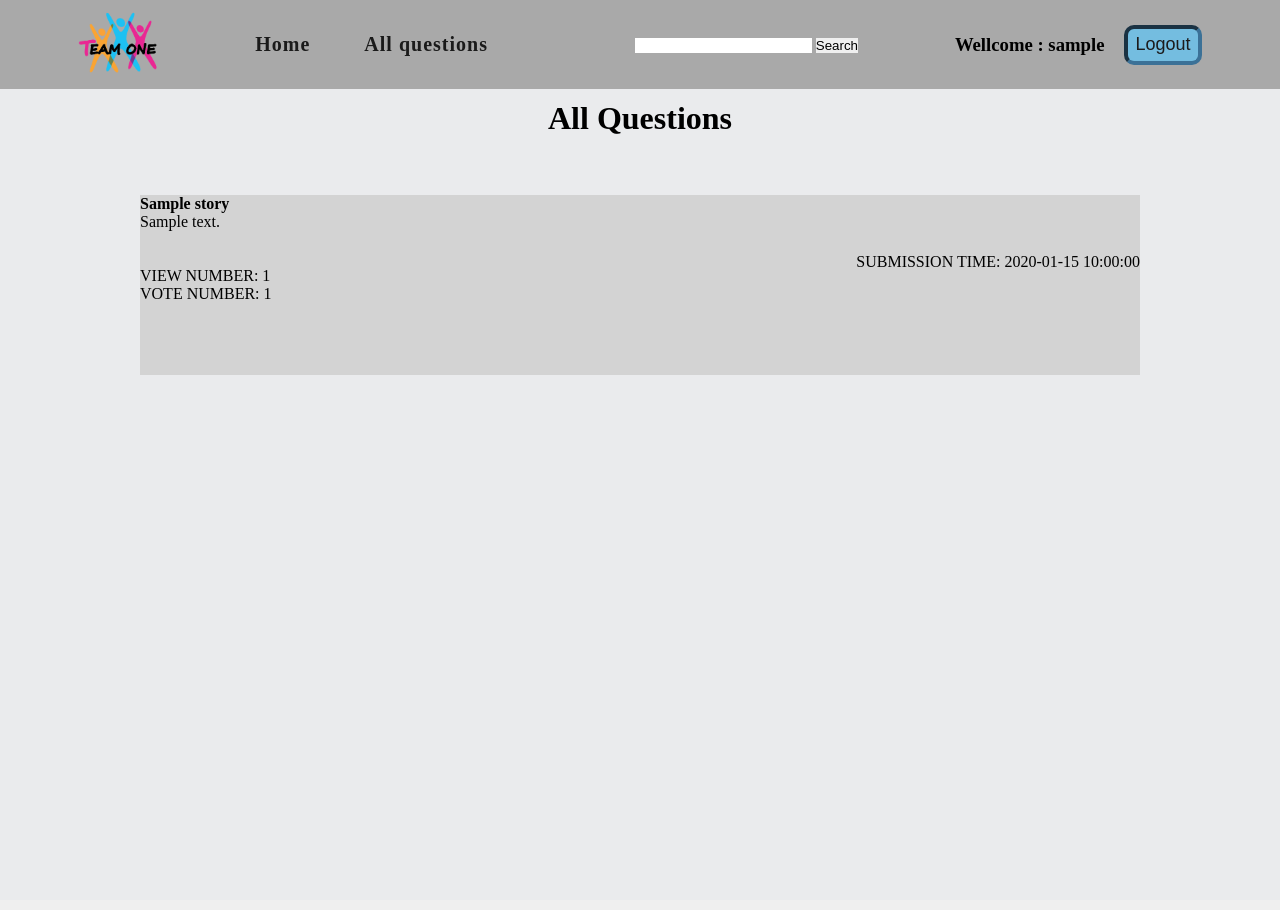
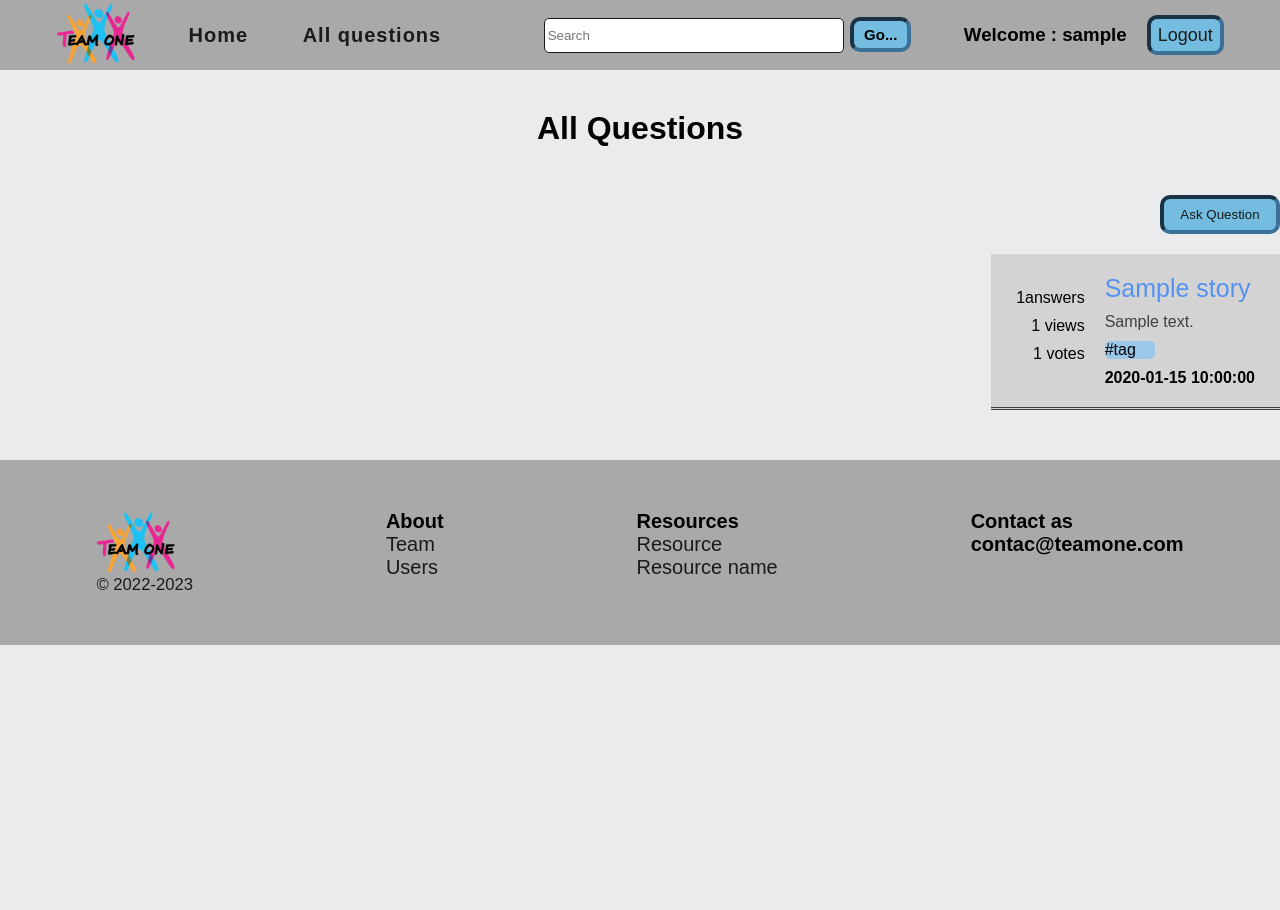
Before and after one commit to stelmaszczykadrian/Ask-Mate, a Flask app: template templates/questions.html in a window 1280 px wide. Before the commit the page ends 375 px from the top, so only its background shows below. Run offline with Flask 2, Linux system fonts and the light colour scheme; the template is opened without the code that fills it: most values are stand-ins (such as "Sample title", 1, 10 or a date in 2020).

Commit message:
refaktoring html, css, edit_questions,question,questions

```diff
--- a/static/style.css
+++ b/static/style.css
@@ -33,18 +33,14 @@
 html,
 body {
   height: 100%;
-  min-width: 320px;
-  margin: 0 auto;
 }
 
 body {
     background-color: #EAEBED;
+    font-family: "Arial";
 }
 
-body._lock {
-   overflow: hidden;
-   margin: 0 auto;
- }
+
 
 button {
     background-color: #74BDE0;
@@ -58,34 +54,111 @@ button:hover{
     border-radius: 10px 10px 10px 10px;
 }
 h1 {
-    margin-top: 100px;
+    margin-top: 110px;
     height:75px;
     text-align: center;
-    margin-bottom: 20px;
+    margin-bottom: 10px;
+}
+
+.wrapper {
+   min-height: 100%;
+   width: 100%;
+   margin: 0 auto;
+   overflow: hidden;
+   display: flex;
+   flex-direction: column;
+ }
+
+.title-question {
+    text-decoration: none;
+    color: rgb(84, 145, 243);
+    text-align: center;
+    font-size: 25px;
+    font-weight: 200;
+    margin-bottom: 30px;
+}
+
+.table-massage{
+   margin-top: 10px;
+   padding-right: 20px;
+   color: #414040;
+   width: 100%;
+}
+
+.container_iner{
+   display: flex;
+   flex-direction: column;
+   flex-wrap: nowrap;
+   align-items: flex-end;
+   margin-bottom: 160px;
+   max-width: 1300px;
+   margin: 0 auto;
 
 }
-.title-question {
-    text-decoration: none;
-    color: black;
-    text-align: center;
+
+.btn-ask-question{
+   display: flex;
+   flex-direction: column;
+   margin-bottom: 20px;
+   padding: 8px 10px;
+   width: 120px;
+   align-items: center;
+
 }
+
+.ask-question{
+   text-decoration: none;
+   color: #1a1a1a;
+}
+
 .all-table-question {
-    height: 180px;
-    width:1000px;
-    resize:both;
-    margin: auto;
+    display: flex;
+    height: 100%;
     background-color: lightgray;
+    padding: 20px 25px;
+    border-bottom:3px double #3e3e3e;
 }
+
 .all-table-question:hover {
-    height: 180px;
-    width:1000px;
+    height: 100%;
+    width:1300px;
     resize:both;
     margin: auto;
     background-color: darkgray;
 }
-.submission-time {
-    position: relative;
-    top: -50px;
+
+.all-table-question-iner{
+   display: flex;
+   flex-direction: column;
+}
+
+
+.all-table-question-item{
+   margin-right: 20px;
+   display: flex;
+   flex-direction: column;
+   align-items: flex-end;
+
+   justify-content: center;
+
+}
+
+.question-item{
+   margin-bottom: 10px;
+}
+
+.table-tags{
+   margin-top: 10px;
+   background-color: #9bc8e8;
+   max-width: 50px;
+   border-radius: 5px;
+}
+
+.submission-time{
+   margin-top: 10px;
+   display: flex;
+   font-weight: 700;
+   justify-content: flex-end;
 }
 
 .button-all-question {
@@ -93,22 +166,12 @@ h1 {
     color: black;
 }
 
-.wrapper {
-   width: 100%;
-   margin: 0 auto;
-   overflow: hidden;
-   display: -webkit-box;
-   display: -ms-flexbox;
-   display: flex;
-   -webkit-box-orient: vertical;
-   -webkit-box-direction: normal;
-       -ms-flex-direction: column;
-           flex-direction: column;
- }
+
 
 .nav_bar{
    position: fixed;
    width: 100%;
+   height: 70px;
    top: 0;
    left: 0;
    z-index: 50;
@@ -147,14 +210,16 @@ h1 {
 }
 
 .container {
+   margin: 0 auto;
    text-decoration:none;
    max-width: 1300px;
-   margin: 0 auto;
+   flex: 1 1 auto;
  }
 
  .image_main{
    max-width: 1300px;
  }
+
  .form-container{
    max-width: 500px;
    margin: 0 auto;
@@ -192,6 +257,26 @@ h1 {
    height: 40px;
  }
 
+.nav_bar_form_imput{
+   width: 300px;
+   height: 35px;
+   border:1px solid #1a1a1a;
+   border-radius: 5px;
+   margin-right: 2px;
+   padding: 3px;
+
+}
+
+.nav_bar_form_btn{
+   padding:5px 10px;
+   font-size: 15px;
+   font-weight: 700;
+}
+
+.footer{
+  flex: 0 0 auto;
+}
+
 .footer-content{
    margin-top: 50px;
    padding:50px 0px;
--- a/templates/main.html
+++ b/templates/main.html
@@ -15,8 +15,8 @@
          </ul>
        </div>
        <form class="nav_bar_form" action="/search" method="get">
-         <input type="text" name="search_phrase" id="search_phrase">
-         <input type="submit" value="Search">
+         <input class="nav_bar_form_imput" type="text" name="search_phrase" id="search_phrase" placeholder="Search">
+         <button class="nav_bar_form_btn" type="submit" >Go...</button>
        </form>
        {% if not logged_user %}
        <div class="nav_bar-btn">
@@ -25,21 +25,19 @@
        </div>
        {% else %}
        <div class="nav_bar-btn-alternative">
-       <h3>Wellcome : {{ logged_user.user_name }}</h3>
+       <h3>Welcome : {{ logged_user.user_name }}</h3>
        <button class="btn-nav_bar_alternative"><a class="btn-nav_bar" type="button" href="/main" role="button">Logout</a></button>
       </div>
       {% endif %}
    </div>
-
-
-
 {% block body %}
 <div class="wrapper">
-<div class="container">
-   <h1>WELCOME to the ASK MATE </h1>
-   <img class="image_main" src="/static/image/recursosprogramadores.png" alt="">
+   <div class="container">
+      <h1>WELCOME to the ASK MATE </h1>
+      <img class="image_main" src="/static/image/recursosprogramadores.png" alt="">
+   </div>
 
-</div>
+{% endblock %}
 <footer class="footer-content">
    <div class="col_01">
       <img class="mb-2" src="/static/image/logo_min-02.png" alt="" width="80" height="65">
@@ -65,7 +63,5 @@
     </div>
 </footer>
 </div>
-{% endblock %}
-
 </body>
 </html>
--- a/templates/questions.html
+++ b/templates/questions.html
@@ -6,18 +6,23 @@ questions
 
 {% block body %}
 <h1>All Questions</h1>
-<div class="container">
+<div class="container_iner">
+   <button class="btn-ask-question"><a class="ask-question" href="#">Ask Question</a></button>
+       {% for question in stories %}
+               <div class="all-table-question">
+                  <div class="all-table-question-item">
+                     <div class="question-item"> {{ question.answer_number }}answers</div>
+                     <div class="question-item"> {{ question.view_number }} views</div>
+                     <div class="question-item"> {{ question.vote_number }} votes</div>
+                  </div>
+                  <div class="all-table-question-iner">
+                     <h4><a class="title-question" href="{{ url_for('question',question_id = question['id'], increment_view_number= True) }}">{{ question.title }}</a></h4>
+                     <div class="table-massage">{{ question.message }}</div>
+                     <div class="table-tags">#tag</div>
+                     <div class="submission-time" style="float:right">{{ question.submission_time }}</div>
+                  </div>
 
-
-
-       {% for question in stories %}
-               <div class="all-table-question"><h4><a class="title-question" href="{{ url_for('question',question_id = question['id'], increment_view_number= True) }}">{{ question.title }}</a></h4>
-              <p>{{ question.message }}</p>
-              <br><br>
-              <p>VIEW NUMBER: {{ question.view_number }}</p>
-              <p>VOTE NUMBER: {{ question.vote_number }}</p>
-              <p class="submission-time" style="float:right">SUBMISSION TIME: {{ question.submission_time }}</p></div>
+               </div>
        {% endfor %}
-
-
+</div>
 {% endblock %}
```
Also changed, not shown: other parts of static/style.css (+88 -0 lines), templates/edit_question.html (+23 -18 lines), templates/question.html (+48 -42 lines).
